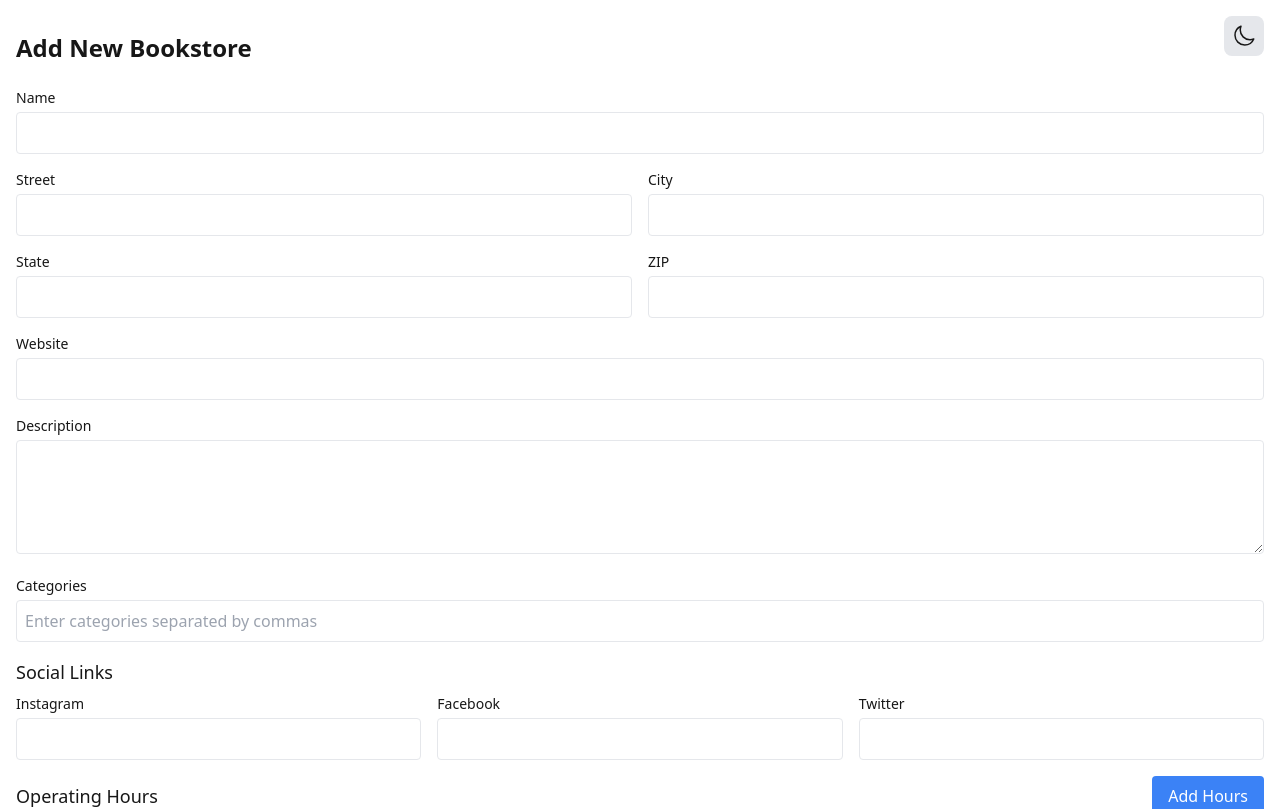
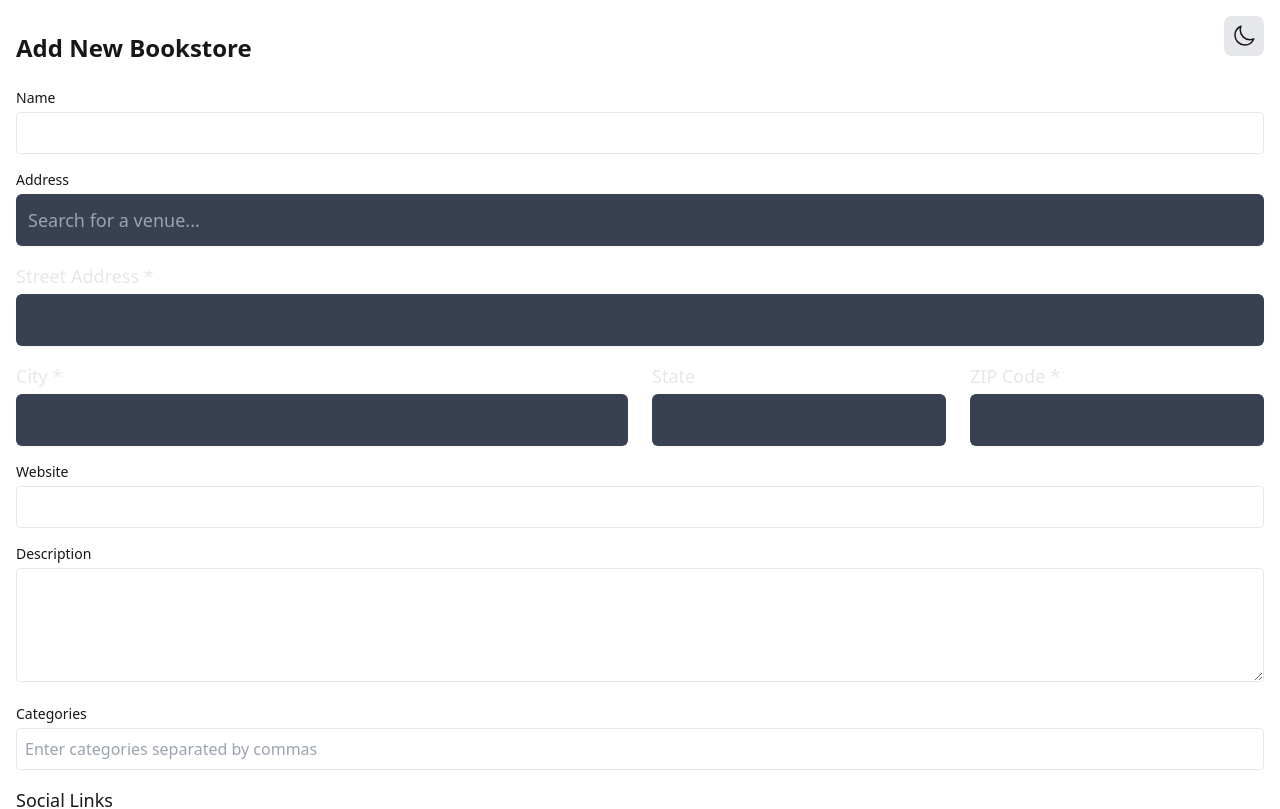
Before and after one commit to allisontharp/indy-book-crawl, a Next.js app: page /admin in a window 1280 px wide. Shown: the top 809 px of the page. Built offline with nearby package versions, Linux system fonts and the light colour scheme.

Commit message:
address auto complete mostly works

```diff
--- a/package.json
+++ b/package.json
@@ -20,6 +20,7 @@
   },
   "devDependencies": {
     "@eslint/eslintrc": "^3",
+    "@types/lodash": "^4.17.16",
     "@types/node": "^20",
     "@types/react": "^19",
     "@types/react-dom": "^19",
--- a/src/app/admin/page.tsx
+++ b/src/app/admin/page.tsx
@@ -2,6 +2,7 @@
 
 import { useState } from 'react';
 import { useRouter } from 'next/navigation';
+import AddressAutocomplete from '@/components/AddressAutocomplete';
 
 interface SocialLinks {
     instagram?: string;
@@ -22,13 +23,28 @@ interface Event {
     time: string;
 }
 
+interface AddressData {
+    location: string;
+    address: string;
+    city: string;
+    state: string;
+    zipCode: string;
+    latitude: number;
+    longitude: number;
+}
+
 export default function AdminPage() {
     const router = useRouter();
     const [name, setName] = useState('');
-    const [street, setStreet] = useState('');
-    const [city, setCity] = useState('');
-    const [state, setState] = useState('');
-    const [zip, setZip] = useState('');
+    const [addressData, setAddressData] = useState<AddressData>({
+        location: '',
+        address: '',
+        city: '',
+        state: '',
+        zipCode: '',
+        latitude: 0,
+        longitude: 0
+    });
     const [website, setWebsite] = useState('');
     const [description, setDescription] = useState('');
     const [categories, setCategories] = useState<string[]>([]);
@@ -87,10 +103,12 @@ export default function AdminPage() {
                 body: JSON.stringify({
                     name,
                     address: {
-                        street,
-                        city,
-                        state,
-                        zip,
+                        street: addressData.address,
+                        city: addressData.city,
+                        state: addressData.state,
+                        zip: addressData.zipCode,
+                        latitude: addressData.latitude,
+                        longitude: addressData.longitude
                     },
                     website,
                     description,
@@ -108,10 +126,15 @@ export default function AdminPage() {
 
             // Reset form
             setName('');
-            setStreet('');
-            setCity('');
-            setState('');
-            setZip('');
+            setAddressData({
+                location: '',
+                address: '',
+                city: '',
+                state: '',
+                zipCode: '',
+                latitude: 0,
+                longitude: 0
+            });
             setWebsite('');
             setDescription('');
             setCategories([]);
@@ -146,45 +169,73 @@ export default function AdminPage() {
                     </div>
 
                     {/* Address */}
-                    <div className="grid grid-cols-1 md:grid-cols-2 gap-4">
                     <div>
-                            <label className="block text-sm font-medium mb-1">Street</label>
+                        <label className="block text-sm font-medium mb-1">Address</label>
+                        <AddressAutocomplete
+                            onAddressSelect={setAddressData}
+                            defaultLocation={addressData.location}
+                            initialAddressData={addressData}
+                        />
+                    </div>
+
+                    <div>
+                        <label htmlFor="address" className="block text-lg font-medium text-gray-200">
+                            Street Address *
+                        </label>
                         <input
                             type="text"
-                                value={street}
-                                onChange={(e) => setStreet(e.target.value)}
+                            name="address"
+                            id="address"
                             required
-                                className="w-full p-2 border rounded"
+                            value={addressData.address}
+                            onChange={(e) => setAddressData(prev => ({ ...prev, address: e.target.value }))}
+                            className="mt-1 block w-full rounded-md bg-gray-700 border-gray-600 text-gray-100 text-lg shadow-sm p-3 focus:ring-2 focus:ring-blue-500 focus:border-transparent"
                         />
                     </div>
-                        <div>
-                            <label className="block text-sm font-medium mb-1">City</label>
+
+                    <div className="grid grid-cols-2 md:grid-cols-4 gap-6">
+                        <div className="col-span-2">
+                            <label htmlFor="city" className="block text-lg font-medium text-gray-200">
+                                City *
+                            </label>
                             <input
                                 type="text"
-                                value={city}
-                                onChange={(e) => setCity(e.target.value)}
+                                name="city"
+                                id="city"
                                 required
-                                className="w-full p-2 border rounded"
+                                value={addressData.city}
+                                onChange={(e) => setAddressData(prev => ({ ...prev, city: e.target.value }))}
+                                className="mt-1 block w-full rounded-md bg-gray-700 border-gray-600 text-gray-100 text-lg shadow-sm p-3 focus:ring-2 focus:ring-blue-500 focus:border-transparent"
                             />
                         </div>
+
                         <div>
-                            <label className="block text-sm font-medium mb-1">State</label>
+                            <label htmlFor="state" className="block text-lg font-medium text-gray-200">
+                                State
+                            </label>
                             <input
                                 type="text"
-                                value={state}
-                                onChange={(e) => setState(e.target.value)}
-                                required
-                                className="w-full p-2 border rounded"
+                                name="state"
+                                id="state"
+                                value={addressData.state}
+                                onChange={(e) => setAddressData(prev => ({ ...prev, state: e.target.value }))}
+                                className="mt-1 block w-full rounded-md bg-gray-700 border-gray-600 text-gray-100 text-lg shadow-sm p-3 focus:ring-2 focus:ring-blue-500 focus:border-transparent"
                             />
                         </div>
+
                         <div>
-                            <label className="block text-sm font-medium mb-1">ZIP</label>
+                            <label htmlFor="zipCode" className="block text-lg font-medium text-gray-200">
+                                ZIP Code *
+                            </label>
                             <input
                                 type="text"
-                                value={zip}
-                                onChange={(e) => setZip(e.target.value)}
+                                name="zipCode"
+                                id="zipCode"
                                 required
-                                className="w-full p-2 border rounded"
+                                pattern="[0-9]{5}"
+                                value={addressData.zipCode}
+                                onChange={(e) => setAddressData(prev => ({ ...prev, zipCode: e.target.value }))}
+                                className="mt-1 block w-full rounded-md bg-gray-700 border-gray-600 text-gray-100 text-lg shadow-sm p-3 focus:ring-2 focus:ring-blue-500 focus:border-transparent"
                             />
                         </div>
                     </div>
--- a/src/app/components/Map.tsx
+++ /dev/null
@@ -1,21 +0,0 @@
-interface MapProps {
-    bookstores: Array<{
-        id: string
-        name: string
-        latitude: number
-        longitude: number
-    }>
-}
-
-const Map = ({ bookstores }: MapProps) => {
-    return (
-        <div className="w-full h-[600px] bg-gray-100 rounded-lg shadow-md">
-            <div className="w-full h-full flex items-center justify-center">
-                <p className="text-gray-500">Map will be implemented here</p>
-                {/* We'll implement the actual map functionality later using a mapping library like Mapbox or Google Maps */}
-            </div>
-        </div>
-    )
-}
-
-export default Map
--- /dev/null
+++ b/src/components/AddressAutocomplete.tsx
@@ -0,0 +1,200 @@
+import React, { useEffect, useState, useRef, useCallback } from 'react';
+import debounce from 'lodash/debounce';
+
+interface AddressComponentProps {
+  onAddressSelect: (addressData: {
+    location: string;
+    address: string;
+    city: string;
+    state: string;
+    zipCode: string;
+    latitude: number;
+    longitude: number;
+  }) => void;
+  defaultLocation?: string;
+  initialAddressData?: {
+    location: string;
+    address: string;
+    city: string;
+    state: string;
+    zipCode: string;
+    latitude: number;
+    longitude: number;
+  };
+}
+
+interface SearchResult {
+  place_name: string;
+  text: string;
+  center: [number, number];
+  properties: {
+    address?: string;
+    postalcode?: string;
+    city?: string;
+    state?: string;
+  };
+}
+
+export default function AddressAutocomplete({
+  onAddressSelect,
+  defaultLocation = '',
+  initialAddressData
+}: AddressComponentProps) {
+  const [inputValue, setInputValue] = useState(defaultLocation);
+  const [suggestions, setSuggestions] = useState<SearchResult[]>([]);
+  const [isLoading, setIsLoading] = useState(false);
+  const [showSuggestions, setShowSuggestions] = useState(false);
+  const [currentAddressData, setCurrentAddressData] = useState(initialAddressData || {
+    location: defaultLocation,
+    address: '',
+    city: '',
+    state: '',
+    zipCode: '',
+    latitude: 0,
+    longitude: 0
+  });
+  const wrapperRef = useRef<HTMLDivElement>(null);
+
+  // Update currentAddressData when initialAddressData changes
+  useEffect(() => {
+    if (initialAddressData) {
+      setCurrentAddressData(initialAddressData);
+    }
+  }, [initialAddressData]);
+
+  // Create a memoized search function that won't change between renders
+  const searchAddress = useCallback(
+    debounce(async (searchText: string) => {
+      if (!searchText || searchText.length < 3) {
+        setSuggestions([]);
+        return;
+      }
+
+      setIsLoading(true);
+      try {
+        const response = await fetch(
+          `https://nominatim.openstreetmap.org/search?format=json&q=${encodeURIComponent(
+            searchText
+          )}&countrycodes=us&limit=20&addressdetails=1`
+        );
+
+        if (!response.ok) throw new Error('Search failed');
+
+        const data = await response.json();
+        const formattedResults = data.map((item: any) => ({
+          place_name: item.display_name,
+          text: item.address?.road || item.address?.neighbourhood || '',
+          center: [parseFloat(item.lon), parseFloat(item.lat)],
+          properties: {
+            address: item.address?.road ? `${item.address.house_number || ''} ${item.address.road}`.trim() : '',
+            postalcode: item.address?.postcode,
+            city: item.address?.city || item.address?.town || item.address?.village,
+            state: item.address?.state
+          }
+        }));
+
+        setSuggestions(formattedResults);
+        setShowSuggestions(true);
+      } catch (error) {
+        console.error('Error searching address:', error);
+        setSuggestions([]);
+      } finally {
+        setIsLoading(false);
+      }
+    }, 1000),
+    [] // Empty dependency array since this function doesn't depend on any props or state
+  );
+
+  // Cleanup the debounced function on unmount
+  useEffect(() => {
+    return () => {
+      searchAddress.cancel();
+    };
+  }, [searchAddress]);
+
+  // Handle clicking outside of suggestions
+  useEffect(() => {
+    function handleClickOutside(event: MouseEvent) {
+      if (wrapperRef.current && !wrapperRef.current.contains(event.target as Node)) {
+        setShowSuggestions(false);
+      }
+    }
+    document.addEventListener('mousedown', handleClickOutside);
+    return () => document.removeEventListener('mousedown', handleClickOutside);
+  }, []);
+
+  const handleInputChange = (e: React.ChangeEvent<HTMLInputElement>) => {
+    const value = e.target.value;
+    setInputValue(value);
+
+    // Only update the location field, preserving other address data
+    const updatedData = {
+      ...currentAddressData,
+      location: value
+    };
+    setCurrentAddressData(updatedData);
+    onAddressSelect(updatedData);
+
+    // Only trigger search if we have enough characters
+    if (value.length >= 3) {
+      searchAddress(value);
+    } else {
+      setSuggestions([]);
+      setShowSuggestions(false);
+    }
+  };
+
+  const handleSelectAddress = (result: SearchResult) => {
+    const selectedData = {
+      location: result.place_name ?
+        (result.place_name.includes(',') ? result.place_name.split(',')[0] : result.place_name)
+        : result.text || 'Unknown Location',
+      address: result.properties.address || '',
+      city: result.properties.city || '',
+      state: result.properties.state || '',
+      zipCode: result.properties.postalcode || '',
+      latitude: result.center[1],
+      longitude: result.center[0]
+    };
+
+    setInputValue(selectedData.location);
+    setShowSuggestions(false);
+    setCurrentAddressData(selectedData);
+    onAddressSelect(selectedData);
+  };
+
+  return (
+    <div ref={wrapperRef} className="relative">
+      <input
+        type="text"
+        value={inputValue}
+        onChange={handleInputChange}
+        onFocus={() => inputValue.length >= 3 && setShowSuggestions(true)}
+        placeholder="Search for a venue..."
+        className="mt-1 block w-full rounded-md bg-gray-700 border-gray-600 text-gray-100 text-lg shadow-sm p-3 focus:ring-2 focus:ring-blue-500 focus:border-transparent"
+      />
+
+      {isLoading && (
+        <div className="absolute right-3 top-1/2 transform -translate-y-1/2">
+          <div className="animate-spin rounded-full h-5 w-5 border-b-2 border-blue-500"></div>
+        </div>
+      )}
+
+      {showSuggestions && suggestions.length > 0 && (
+        <div className="absolute z-10 w-full mt-1 bg-gray-800 rounded-md shadow-lg">
+          <ul className="py-1">
+            {suggestions.map((result, index) => (
+              <li
+                key={index}
+                onClick={() => handleSelectAddress(result)}
+                className="px-4 py-2 hover:bg-gray-700 cursor-pointer text-gray-100 text-sm"
+              >
+                {result.place_name}
+              </li>
+            ))}
+          </ul>
+        </div>
+      )}
+    </div>
+  );
+}
--- a/src/components/map/Map.tsx
+++ b/src/components/map/Map.tsx
@@ -7,24 +7,32 @@ interface MapProps {
     bookstores: Bookstore[];
 }
 
+// Default coordinates for Indianapolis
+const INDY_COORDINATES = {
+    lat: 39.7684,
+    lng: -86.1581
+};
+
 export default function Map({ bookstores }: MapProps) {
     const mapRef = useRef<L.Map | null>(null);
 
     useEffect(() => {
         // Initialize map
         if (!mapRef.current) {
-            mapRef.current = L.map('map').setView([39.7684, -86.1581], 12); // Indianapolis coordinates
+            mapRef.current = L.map('map').setView([INDY_COORDINATES.lat, INDY_COORDINATES.lng], 12);
 
             L.tileLayer('https://{s}.tile.openstreetmap.org/{z}/{x}/{y}.png', {
                 attribution: '© OpenStreetMap contributors'
             }).addTo(mapRef.current);
         }
 
-        // Add markers for bookstores
-        const markers = bookstores.map(bookstore => {
-            const { lat, lng } = bookstore.address.coordinates;
+        // Add markers for bookstores that have coordinates
+        const markers = bookstores
+            .filter(bookstore => bookstore.address?.coordinates?.lat && bookstore.address?.coordinates?.lng)
+            .map(bookstore => {
+                const coordinates = bookstore.address.coordinates || INDY_COORDINATES;
 
-            return L.marker([lat, lng])
+                return L.marker([coordinates.lat, coordinates.lng])
                     .bindPopup(`
                         <div class="p-2">
                             <h3 class="font-bold">${bookstore.name}</h3>
@@ -36,7 +44,7 @@ export default function Map({ bookstores }: MapProps) {
                     .addTo(mapRef.current!);
             });
 
-        // Fit bounds to show all markers
+        // If no bookstores have coordinates, just show the default Indianapolis view
         if (markers.length > 0) {
             const group = L.featureGroup(markers);
             mapRef.current.fitBounds(group.getBounds().pad(0.1));
--- a/src/shared/types.ts
+++ b/src/shared/types.ts
@@ -6,7 +6,7 @@ export interface Bookstore {
         city: string;
         state: string;
         zip: string;
-        coordinates: {
+        coordinates?: {
             lat: number;
             lng: number;
         }
```
Also changed, not shown: 1 other file (tests, documents, lock files or other folders). Lines whose indentation alone changed are shown as unchanged.
